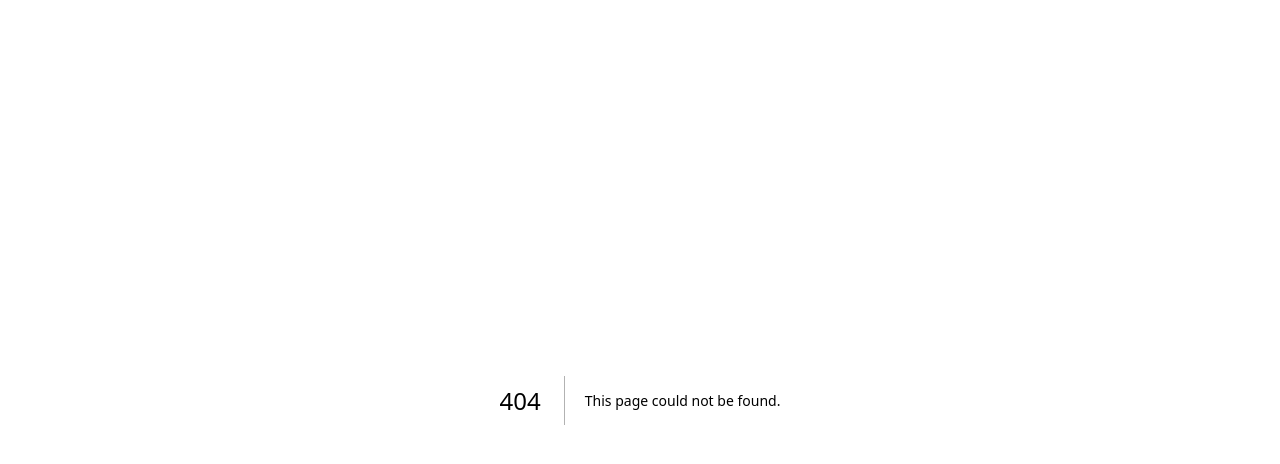
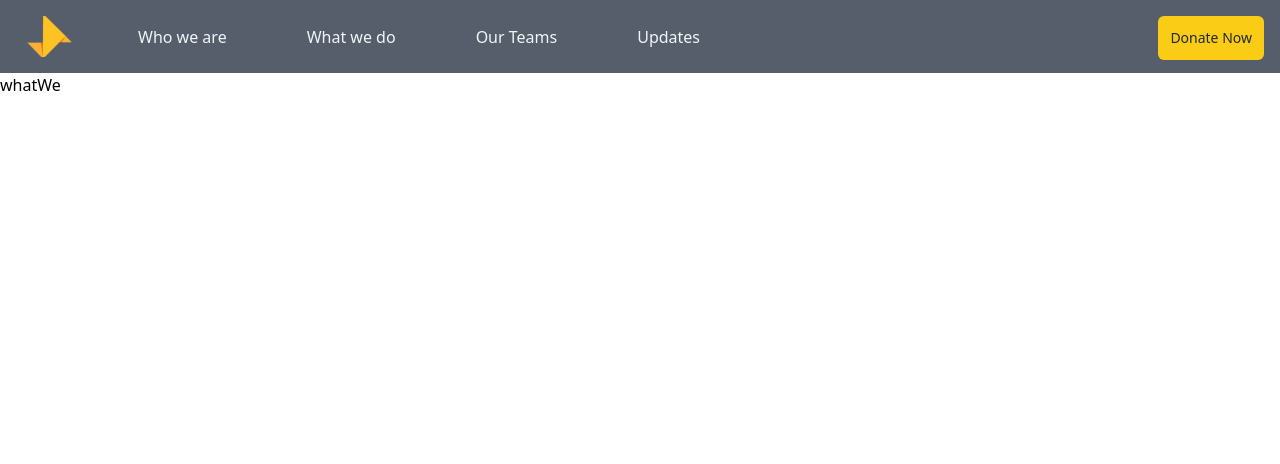
Before and after one commit to abhrajitray77/enactus-smit, a Next.js app: page /whatWe in a window 1280 px wide. Before the commit this address had no page. Shown: the top 464 px of the page. Built offline with nearby package versions, Linux system fonts and the light colour scheme.

Commit message:
routes for large screen addded

```diff
--- a/src/Components/Header.tsx
+++ b/src/Components/Header.tsx
@@ -2,11 +2,16 @@ import Image from "next/image";
 import React, { useState } from "react";
 import { Bars3Icon } from '@heroicons/react/24/solid';
 import logo from "../../public/imgs/enactus.png";
+import Link from "next/link";
+import teams from "../pages/teams";
+import { useRouter } from "next/router";
 
 const Header = () => {
 
   const [isOpen, setIsOpen] = useState(false);
   const [displayMenu, setDisplayMenu] = useState(false);
+  const router = useRouter();
+
 
   const toggleMenu = () => {
     setIsOpen(!isOpen);
@@ -20,9 +25,10 @@ const Header = () => {
   };
 
   return (
-    <header className="relative flex flex-row py-4 bg-slate-300/30 z-10 backdrop-blur-sm">
-      <div className="flex items-center space-x-2 md:px-4 lg:px-6 md:space-x-10">
+    <header className="relative flex flex-row py-4 bg-slate-800/75 z-10 backdrop-blur-sm w-screen">
+      <div className="flex items-center md:px-4 lg:px-6 md:space-x-10">
         <Image
+          onClick={()=> router.push('/')}
           className="cursor-pointer object-contain"
           src={logo}
           height={50}
@@ -30,18 +36,18 @@ const Header = () => {
           alt="enactus_logo"
         />
 
-        <ul className="hidden md:flex md:px-2 lg:px-6 space-x-10 text-slate-100 font-medium
-        cursor-pointer lg:space-x-20">
-          <li>Who we are</li>
-          <li>What we do</li>
-          <li>Our Teams</li>
-          <li>Updates</li>
-        </ul>
+        <div className="hidden md:flex md:px-2 lg:px-6 space-x-10 text-slate-100 font-medium
+         lg:space-x-20">
+          <Link href="/who">Who we are</Link>
+          <Link href="/whatWe">What we do</Link>
+          <Link href="/teams">Our Teams</Link>
+          <Link href="/updates">Updates</Link>
+        </div>
       </div>
       <div className="hidden md:inline md:absolute md:py-4 md:px-4 md:inset-y-0 md:right-0
       ">
         <button className=" bg-yellow-400 rounded-md p-3 text-sm font-medium text-slate-800
-        hover:text-black hover:shadow-[0_1px_4px_4px] hover:shadow-yellow-300 hover:transition hover:duration-[.8s]">
+        hover:text-black hover:shadow-[0_1px_4px_4px] hover:shadow-yellow-300 hover:transition hover:duration-[.3s]">
           Donate Now</button>
       </div>
 
@@ -49,7 +55,7 @@ const Header = () => {
 
       <div className="flex absolute inset-y-0 right-0 top-0 md:hidden">
         <nav className={`${isOpen ? "w-[45vw]" : "w-0"} duration-[.3s] h-screen bg-slate-600/90`}>
-        <ul className={`absolute right-0 mr-6 mt-[25vw] space-y-10 text-slate-100 font-medium cursor-pointer
+        <ul className={`absolute right-0 mr-6 mt-[25vw] space-y-10 text-slate-100 font-medium
         md:hidden ${displayMenu ? "inline-block" : "hidden"}`}>
             <li>Who we are</li>
             <li>What we do</li>
@@ -62,7 +68,7 @@ const Header = () => {
 
       {/*nav button*/}
 
-      <div className="inline absolute py-6 px-4￼ inset-y-0 right-0 text-sm font-medium md:hidden">
+      <div className="inline absolute py-6 px-4￼ inset-y-0 right-0 text-sm font-medium md:hidden cursor-pointer">
         <Bars3Icon className={`h-6 w-6 mr-3 fill-yellow-300 transition-transform duration-[.6] ${isOpen ? "rotate-90": "rotate-0"}`}
         onClick={toggleMenu} />
       </div>
--- /dev/null
+++ b/src/Components/test.tsx
@@ -0,0 +1,7 @@
+import React from 'react'
+
+export const test = () => {
+  return (
+    <div>test</div>
+  )
+}
--- a/src/pages/_app.tsx
+++ b/src/pages/_app.tsx
@@ -1,6 +1,13 @@
-import '../styles/globals.css'
-import type { AppProps } from 'next/app'
+import "../styles/globals.css";
+import type { AppProps } from "next/app";
+import Header from "../Components/Header";
 
 export default function App({ Component, pageProps }: AppProps) {
-  return <Component {...pageProps} />
+  return (
+    <div className="">
+      <Header />
+      <Component {...pageProps} />
+
+    </div>
+  );
 }
--- a/src/pages/index.tsx
+++ b/src/pages/index.tsx
@@ -2,6 +2,7 @@ import type { NextPage } from "next";
 import Head from "next/head";
 import Banner from "../Components/Banner";
 import Header from "../Components/Header";
+import teams from "./teams";
 
 const Home: NextPage = () => {
   return (
@@ -12,7 +13,6 @@ const Home: NextPage = () => {
         <link rel="icon" href="/favicon.ico" />
       </Head>
       <div className="absolute h-screen w-screen">
-        <Header />
         <Banner />
       </div>
     </div>
--- /dev/null
+++ b/src/pages/teams.tsx
@@ -0,0 +1,16 @@
+import Head from "next/head";
+import React from "react";
+
+function teams() {
+  return (
+    <div className="">
+      <Head>
+        <title>Our teams</title>
+        <meta name="description" content="Generated by create next app" />
+        <link rel="icon" href="/favicon.ico" />
+      </Head>
+    </div>
+  );
+}
+
+export default teams;
--- /dev/null
+++ b/src/pages/updates.tsx
@@ -0,0 +1,17 @@
+import Head from "next/head";
+import React from "react";
+
+const updates = () => {
+  return (
+    <div className="">
+      <Head>
+        <title>Updates</title>
+        <meta name="description" content="Generated by create next app" />
+        <link rel="icon" href="/favicon.ico" />
+      </Head>
+      updates
+    </div>
+  );
+};
+
+export default updates;
--- /dev/null
+++ b/src/pages/whatWe.tsx
@@ -0,0 +1,17 @@
+import Head from 'next/head'
+import React from 'react'
+
+const whatWe = () => {
+  return (
+    <div className="">
+      <Head>
+        <title>What we do</title>
+        <meta name="description" content="Generated by create next app" />
+        <link rel="icon" href="/favicon.ico" />
+      </Head>
+      whatWe
+    </div>
+  )
+}
+
+export default whatWe
--- /dev/null
+++ b/src/pages/who.tsx
@@ -0,0 +1,17 @@
+import Head from 'next/head'
+import React from 'react'
+
+const who = () => {
+  return (
+    <div className="">
+      <Head>
+        <title>Who we are</title>
+        <meta name="description" content="Generated by create next app" />
+        <link rel="icon" href="/favicon.ico" />
+      </Head>
+      Who we are
+    </div>
+  )
+}
+
+export default who
```
